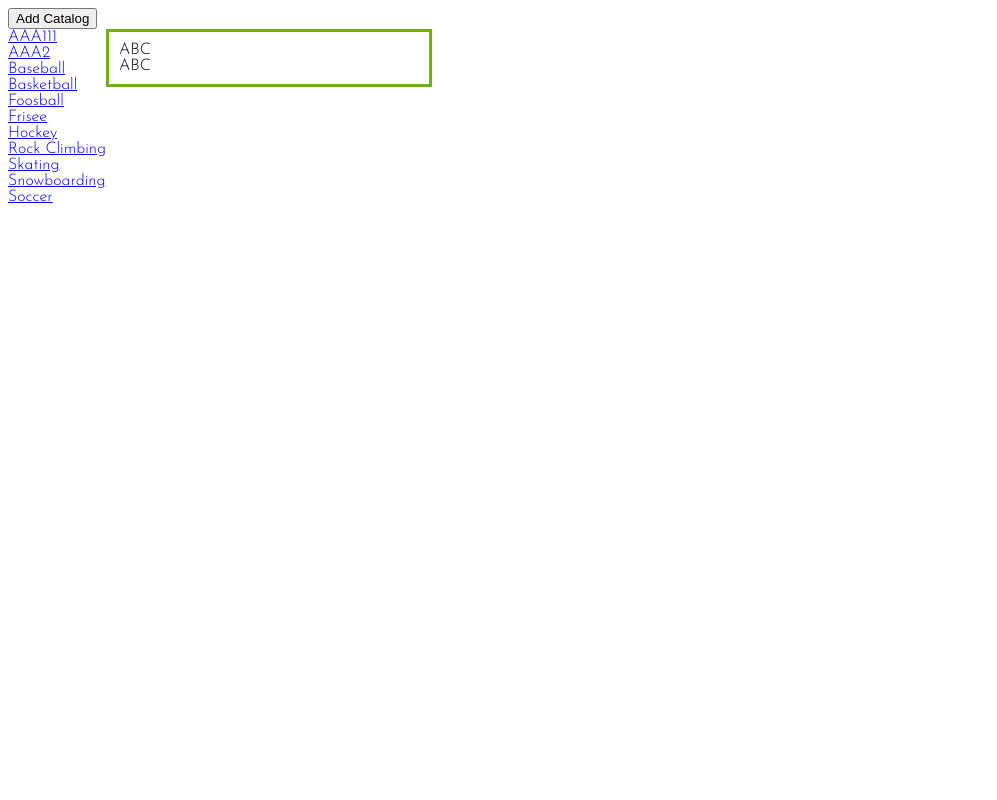
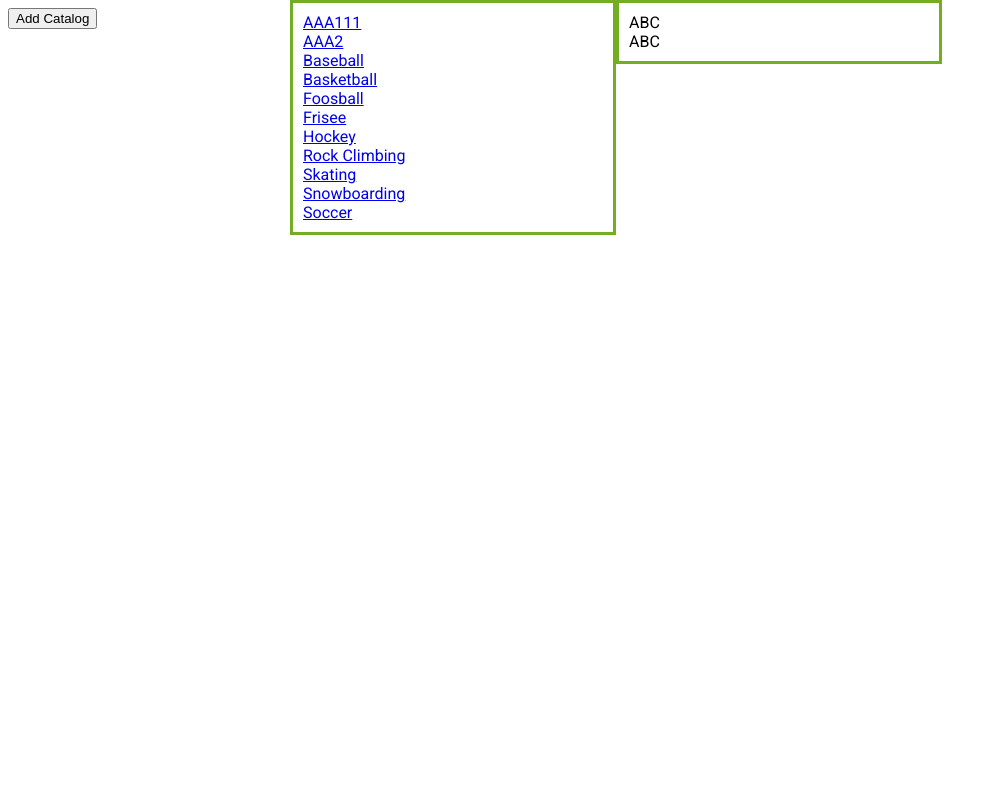
Before and after one commit to ahmad-luqman/catalog, a Flask app: page / in a window 1280 px wide. Shown: the whole page, without its empty margins (0-997 px from the left). Run offline with Flask 2, Linux system fonts and the light colour scheme; data comes from the database, SQL or seed files in the repository.

Commit message:
Some more css changes to ensure that we have two columns

```diff
--- a/static/styles.css
+++ b/static/styles.css
@@ -1,12 +1,29 @@
 body
 {
-    font-family: 'Josefin Sans', sans-serif;
+    /*font-family: 'Josefin Sans', sans-serif;*/
+    font-family: 'Roboto', sans-serif;
+}
+
+#contentdiv
+{
+    position:absolute;
+
+    top:0;
+    bottom: 0;
+    left: 0;
+    right: 0;
+    width: 700px;
+    height: 800px;
+    margin: auto;
 }
 
 #catalogsdiv
 {
     position:relative;
     float:left;
+    width: 300px;
+    border: 3px solid #73AD21;
+    padding: 10px;
 }
 
 #itemsforcatalogsdiv
--- a/templates/catalogs.html
+++ b/templates/catalogs.html
@@ -3,6 +3,7 @@
 <html lang="en" xmlns="http://www.w3.org/1999/xhtml">
 <head>
     <link href='https://fonts.googleapis.com/css?family=Josefin+Sans:300,600' rel='stylesheet' type='text/css'>
+    <link href='https://fonts.googleapis.com/css?family=Roboto:400,700' rel='stylesheet' type='text/css'>
     <link rel=stylesheet type=text/css href="{{ url_for('static', filename='styles.css') }}">
     <meta charset="utf-8" />
     <title></title>
@@ -13,6 +14,7 @@
         <button>Add Catalog</button>
     </a>
 </div>
+<div id="contentdiv">
     <div id="catalogsdiv">
         {% for catalog in catalogs %}
         <a href="{{url_for('showCatalog', cat_id = catalog.id)}}">
@@ -24,5 +26,6 @@
         ABC<br />
         ABC<br />
     </div>
+</div>
 </body>
 </html>
```
Lines whose indentation alone changed are shown as unchanged.
